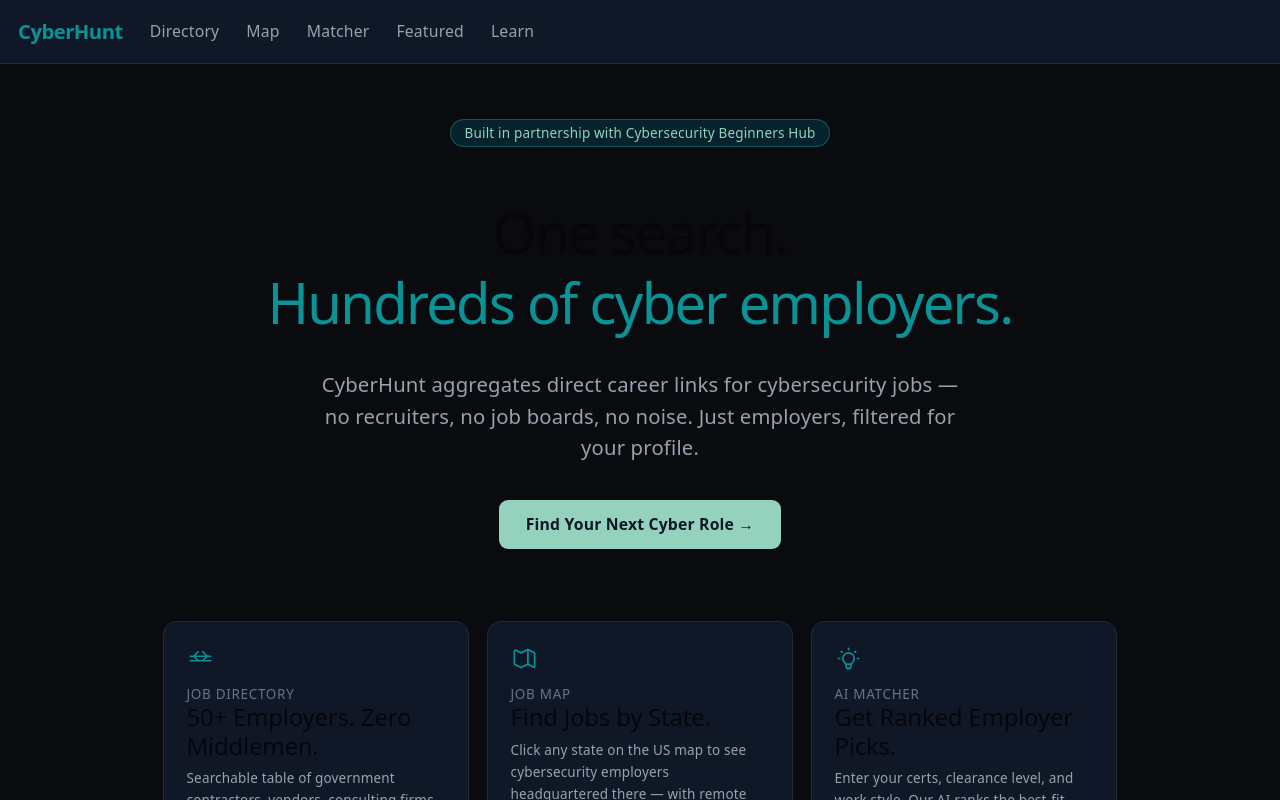
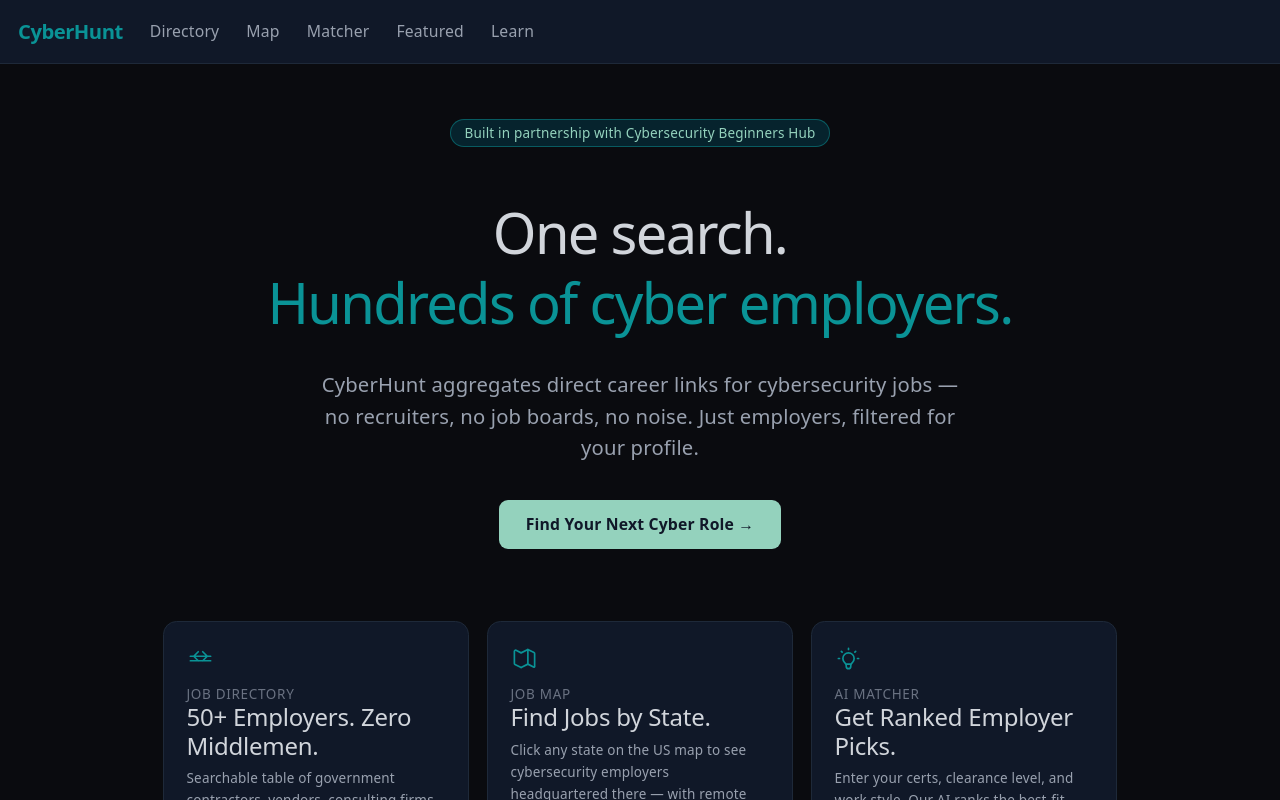
Before and after one commit to 6SpeedG0/cyberhunt, a React (Vite) app: page / in a window 1280 px wide. Shown: the top 800 px of the page. Built offline with nearby package versions, Linux system fonts and the light colour scheme; no server answers.

Commit message:
Fix color scheme to dark-only to prevent browser light mode remapping

```diff
--- a/index.html
+++ b/index.html
@@ -4,6 +4,7 @@
     <meta charset="UTF-8" />
     <link rel="icon" type="image/svg+xml" href="/favicon.svg" />
     <meta name="viewport" content="width=device-width, initial-scale=1.0" />
+    <meta name="color-scheme" content="dark" />
     <title>CyberHunt — One search. Hundreds of cybersecurity employers.</title>
   </head>
   <body>
--- a/src/index.css
+++ b/src/index.css
@@ -19,7 +19,7 @@
 
   font: 18px/145% var(--sans);
   letter-spacing: 0.18px;
-  color-scheme: light dark;
+  color-scheme: dark;
   color: var(--text);
   background: var(--bg);
   font-synthesis: none;
@@ -74,7 +74,7 @@
 h2 {
   font-family: var(--heading);
   font-weight: 500;
-  color: var(--text-h);
+  color: inherit;
 }
 
 h1 {
```
